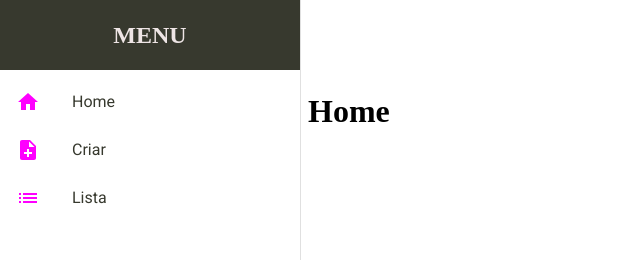
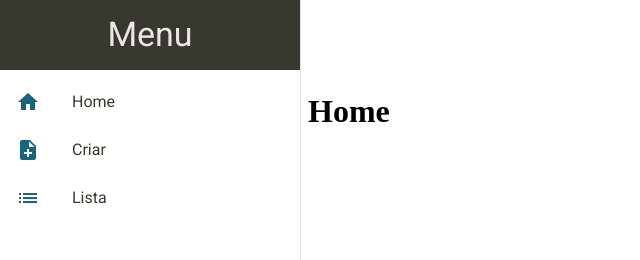
Before and after one commit to HERuppel/frontend-medcloud-challenge, a React (Create React App) app: page /main/home in a window 1280 px wide. Shown: the top 260 px of the page, without its empty margins (0-640 px from the left). Built offline with nearby package versions, Linux system fonts and the light colour scheme.

Commit message:
Common styles folder feat. Loading Animation

```diff
--- a/src/components/SideBar/index.tsx
+++ b/src/components/SideBar/index.tsx
@@ -1,7 +1,7 @@
 import React from 'react';
 import { NavLink } from 'react-router-dom';
 
-import { Drawer, List, ListItem, ListItemText, ListItemIcon } from '@material-ui/core';
+import { Drawer, List, ListItem, ListItemText, ListItemIcon, Typography } from '@material-ui/core';
 import { Home, NoteAdd, List as ListIcon } from '@material-ui/icons';
 
 import useStyles from './styles';
@@ -17,7 +17,11 @@ const SideBar: React.FC<ISideBar> = ({ open, onClose }: ISideBar) => {
   const menu = (
     <div>
       <div className={classes.header}>
-        <h1>MENU</h1>
+        <Typography
+          variant="h4"
+        >
+          Menu
+        </Typography>
       </div>
       <List>
         <NavLink className={classes.navLink} to="/main/home">
--- /dev/null
+++ b/src/global/common/commonStyles.tsx
@@ -0,0 +1,37 @@
+import React from 'react';
+import { createStyles, makeStyles, Theme } from '@material-ui/core/styles';
+import { colors } from '../colors';
+
+interface ILoading {
+  loadingSize: number
+}
+
+const commonStyles = makeStyles<Theme, ILoading>(() =>
+  createStyles({
+    '@keyframes loadingAnimation': {
+      '100%': {
+        transform: 'rotate(1turn)'
+      }
+    },
+    loadingAnimation: {
+      width: ({ loadingSize }) => loadingSize,
+      height: ({ loadingSize }) => loadingSize,
+      borderRadius: '50%',
+      border: `4px solid ${colors.blueSaphire}`,
+      borderTopColor: colors.white,
+      animation: '$loadingAnimation 1s infinite'
+    }
+  })
+);
+
+
+export const Loading = ({ loadingSize }: ILoading): JSX.Element => {
+  const classes = commonStyles({ loadingSize });
+
+  return (
+    <div className={classes.loadingAnimation}>
+    </div>
+  );
+};
+
+export default commonStyles;
--- a/src/global/theme.ts
+++ b/src/global/theme.ts
@@ -24,9 +24,8 @@ export const theme = createTheme({
     action: {
       hover: '#F0f',
       selected: '#F0F',
-      activatedOpacity: .5,
       focus: '#f0f',
-      active: '#f0f',
+      active: colors.blueSaphire,
     },
     common: {
       black: colors.blackOlive,
--- a/src/pages/Create/index.tsx
+++ b/src/pages/Create/index.tsx
@@ -1,14 +1,17 @@
 import React, { useState } from 'react';
 import { TextField, Button, Typography } from '@material-ui/core';
 import useStyles from './styles';
+import commonStyles from '../../global/common/commonStyles';
 
 const Create: React.FC = () => {
   const classes = useStyles();
-  const [loading, setLoading] = useState<boolean>(false);
+  const common = commonStyles({ loadingSize: 10 });
+  const [loading, setLoading] = useState<boolean>(true);
 
   const handleSubmit = (e: React.FormEvent<HTMLFormElement>) => {
     e.preventDefault();
     console.log(e);
+    setLoading(!loading);
   };
 
   return (
@@ -44,6 +47,7 @@ const Create: React.FC = () => {
           className={classes.button}
           color="primary"
           variant="contained"
+          startIcon={loading ? <div className={common.loadingAnimation}></div> : 'hi'}
         >
             Criar
         </Button>
```
